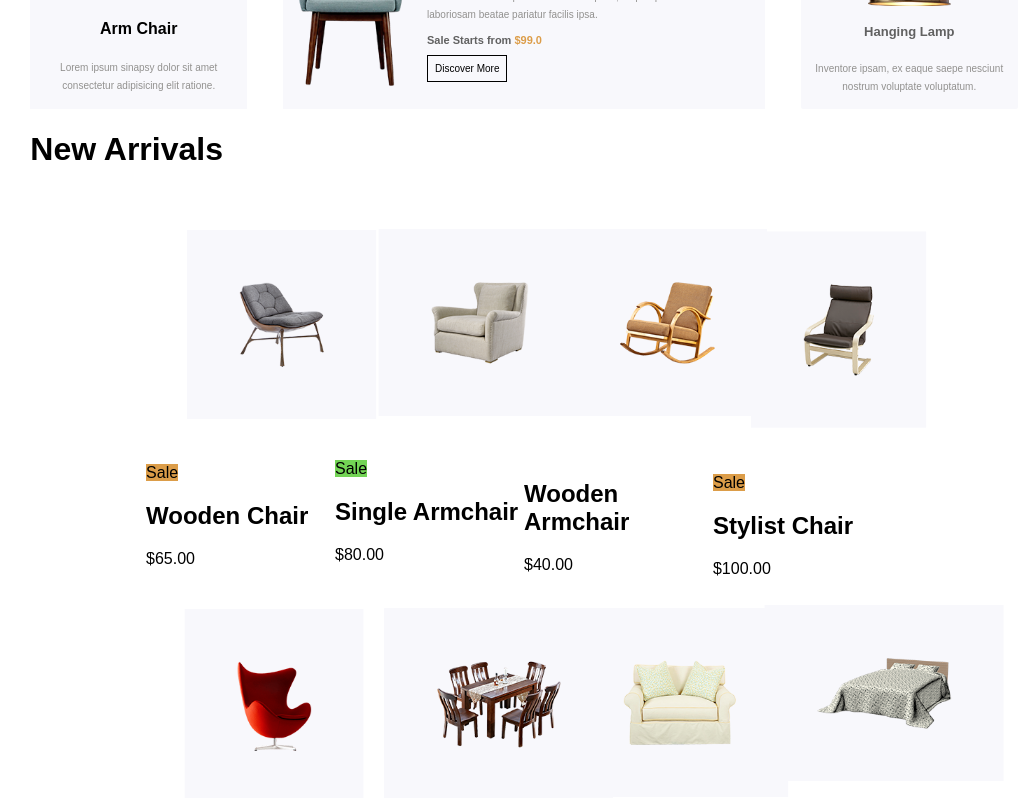
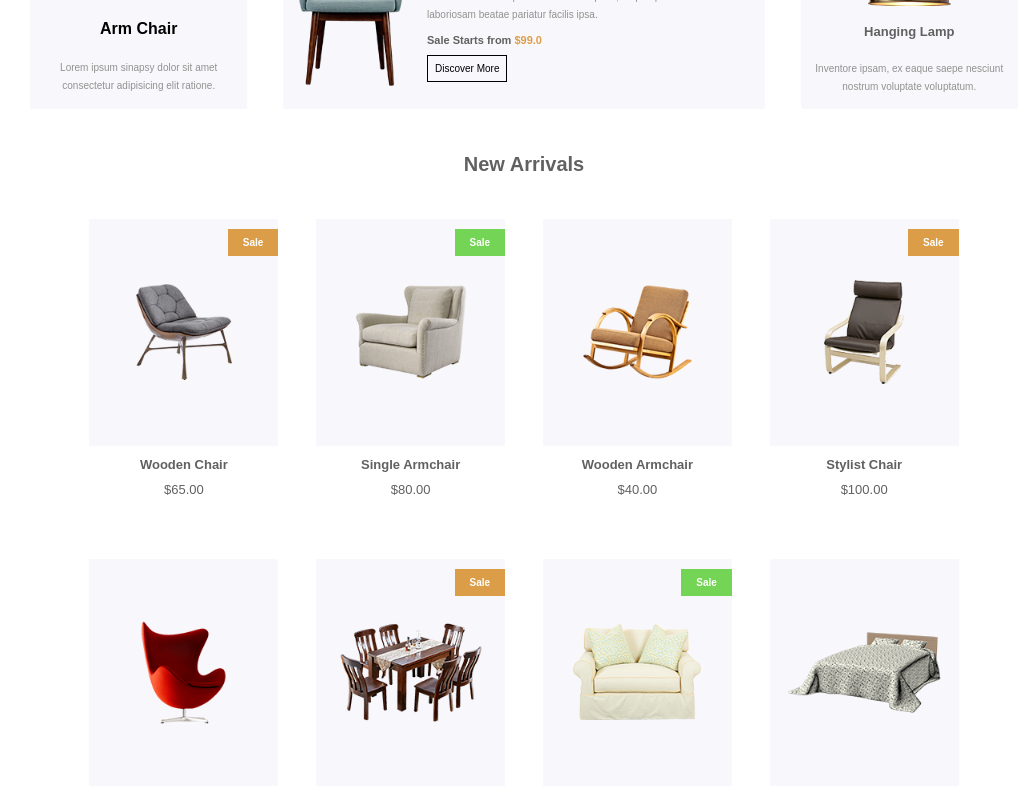
Before and after one commit to MadMax2121/MaksArt, a React (Create React App) app: page / in a window 1280 px wide. Shown: the part 900-1698 px from the top of the page, without its empty margins (116-1151 px from the left). Built offline with nearby package versions, Linux system fonts and the light colour scheme.

Commit message:
finished grid

```diff
--- a/src/FirstThree/FirstThree.css
+++ b/src/FirstThree/FirstThree.css
@@ -79,6 +79,15 @@
 
 }
 
+.second_chair_text > button:hover {
+    color: white;
+    background-color: rgb(146, 145, 143);
+}
+
+.second_chair_text > button:active {
+
+    background-color: rgb(97,97,97);
+}
 .third_chair {
     border-radius: 2px;
     background-color: rgb(248,248,252);
--- a/src/NewArrivals/NewArrivals.css
+++ b/src/NewArrivals/NewArrivals.css
@@ -1,17 +1,61 @@
 .grids {
     display: grid;
-    grid-template-columns:5cm 5cm 5cm 5cm;
-    grid-template-rows: 10cm 10cm;
+    grid-template-columns: 6cm 6cm 6cm 6cm;
+    grid-template-rows: 9cm 9cm;
     justify-content: center;
 }
 
-.mapping > img {
-    transform: scale(0.7);
-    border: 2px;
+.new_arrivals {
+    font-size: 20px;
+    color: rgb(97,97,97);
+    display: flex;
+    justify-content: center;
+    padding: 30px;
+
+}
+.border>img {
+    transform: scale(0.8);
     background-color: rgb(248, 248, 252);
-    padding: 2cm 2cm;
+
 }
 
 .mapping {
-    height: 10cm
+    position: relative;
+    display: flex;
+    flex-direction: column;
+    align-items: center;
+
 }
+
+.sale_sign {
+    position: absolute;
+    border: 2px;
+    padding: 8px 15px;
+    top: 0;
+    right: 0;
+    margin-right: 5mm;
+    margin-top: 10px;
+    font-size: 10px;
+    font-weight: bold;
+    color: white;
+}
+
+.border {
+    border: 2px;
+    height: 6cm;
+    width: 5cm;
+    background-color: rgb(248, 248, 252);
+    display: flex;
+    justify-content: center;
+    align-items: center;
+}
+
+.mapping > h2 {
+    font-size: 13px;
+    color: rgb(97,97,97);
+}
+
+.mapping > div {
+    font-size: 13px;
+    color: rgb(97,97,97);
+}
--- a/src/NewArrivals/NewArrivals.js
+++ b/src/NewArrivals/NewArrivals.js
@@ -61,12 +61,15 @@ function NewArrivals() {
     ]
     return (
         <main>
-            <h1>New Arrivals</h1>
+            <h1 className='new_arrivals'>New Arrivals</h1>
             <div className='grids'>
                 {grids.map((grids) => (
                     <div className='mapping'>
-                        <img src={grids.img} alt="" />
-                        {grids.sale ? <span className="sale_sign" style={{"background-color" : grids.color}}>Sale </span>: ""}
+                        <div className='border'>
+                            <img src={grids.img} alt="" />
+                        </div>
+                            {grids.sale ? <span className="sale_sign" style={{ "background-color": grids.color }}>Sale </span> : ""}
+
                         <h2>{grids.title}</h2>
                         <div>{grids.price}</div>
                     </div>
```
